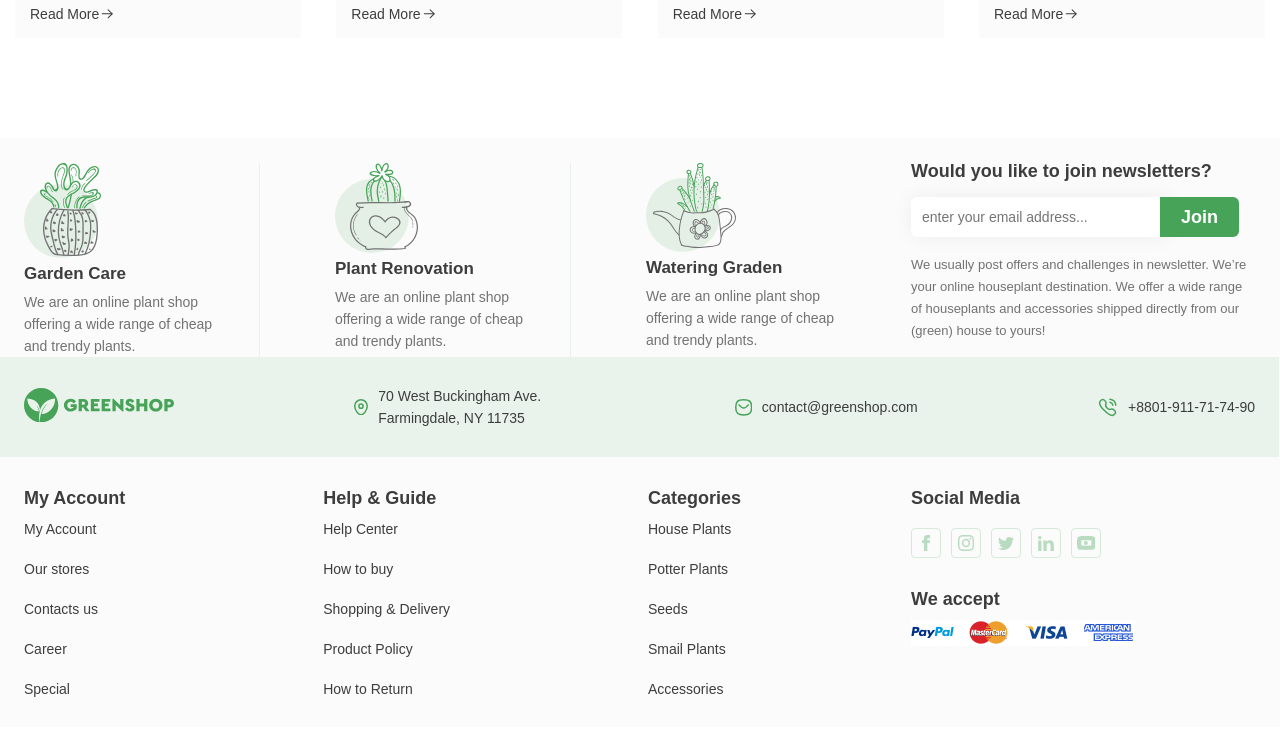
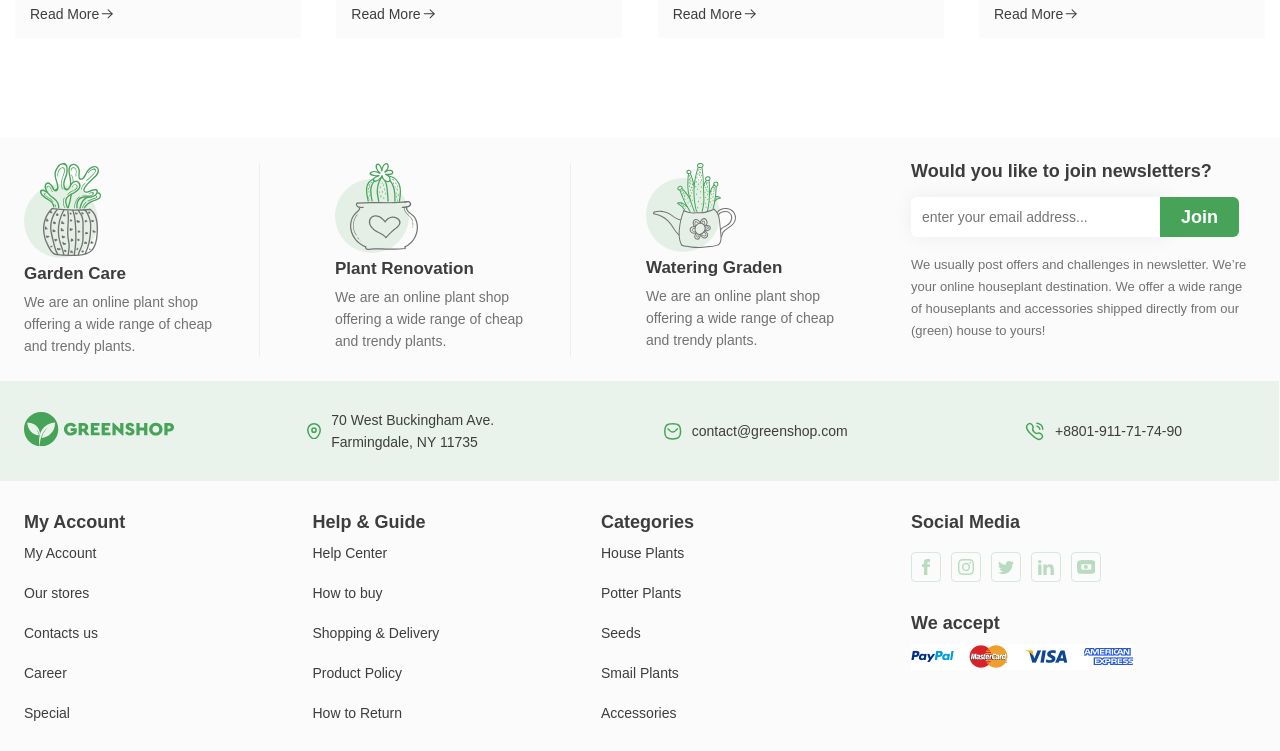
Before and after one commit to Maxxiim/test, a website built with Vite: page index.html in a window 1280 px wide. Shown: the part 2858-3609 px from the top of the page. Before the commit the page ends 3585 px from the top, so only its background shows below. Built offline with nearby package versions, Linux system fonts and the light colour scheme; files whose address does not match are found by name.

Commit message:
small fixed

```diff
--- a/assets/scss/components/footer.scss
+++ b/assets/scss/components/footer.scss
@@ -13,6 +13,7 @@
 .footer__recomendation {
     display: flex;
     justify-content: space-between;
+    margin-bottom: 24px;
 }
 
 .footer__recomendation-list {
@@ -148,13 +149,39 @@
 .footer__contacts-list-item-mark {}
 
 .footer__contacts-list-item-street {
-    max-width: 176px;
+    width: 200px;
+    max-width: 250px;
     line-height: 22px;
+    transition: all .2s ease-in;
+
+    &:hover {
+        font-size: 15px;
+        font-weight: 700;
+    }
 }
 
-.footer__contacts-list-item-email {}
+.footer__contacts-list-item-email {
+    width: 200px;
+    max-width: 250px;
+    transition: all .2s ease-in-out;
 
-.footer__contacts-list-item-phone {}
+    &:hover {
+        max-width: 250px;
+        font-size: 15px;
+        font-weight: 700;
+    }
+}
+
+.footer__contacts-list-item-phone {
+    width: 200px;
+    max-width: 250px;
+    transition: all .2s ease-in;
+
+    &:hover {
+        font-size: 15px;
+        font-weight: 700;
+    }
+}
 
 // footer contacts end
 
@@ -175,6 +202,8 @@
 .footer__menu-list-item {
     display: flex;
     flex-direction: column;
+    width: 140px;
+    max-width: 170px;
 }
 
 .footer__menu-list-item-title {
@@ -187,6 +216,13 @@
 .footer__menu-list-item-link {
     line-height: 30px;
     margin-bottom: 10px;
+
+    transition: all .1s ease-in;
+
+    &:hover {
+        font-size: 14px;
+        font-weight: 700;
+    }
 
     &:last-child {
         margin-bottom: 0;
--- a/index.html
+++ b/index.html
@@ -1104,12 +1104,12 @@
                                     stroke="#46A358" stroke-opacity="1.000000" stroke-width="1.500000"
                                     stroke-linejoin="round" />
                             </svg>
-                            <a href="#">
-                                <p class="footer__contacts-list-item-street">
+                            <p class="footer__contacts-list-item-street">
+                                <a href="#">
                                     70 West Buckingham Ave.
                                     Farmingdale, NY 11735
-                                </p>
-                            </a>
+                                </a>
+                            </p>
                         </div>
                         <!-- street end -->
 
@@ -1228,15 +1228,21 @@
                                 <!-- twit end -->
                                 <!-- in start -->
                                 <li class="footer__menu-payments-social-list-item">
-                                    <svg width="16" height="15" viewBox="0 0 16 15.3333" fill="" xmlns="http://www.w3.org/2000/svg" xmlns:xlink="http://www.w3.org/1999/xlink">
-                                        <path id="Linkedin" d="M3.33334 1.66675C3.33334 2.6001 2.60001 3.33325 1.66666 3.33325C0.733337 3.33325 0 2.6001 0 1.66675C0 0.733398 0.733337 0 1.66666 0C2.60001 0 3.33334 0.733398 3.33334 1.66675ZM3.33334 4.66675L0 4.66675L0 15.3333L3.33334 15.3333L3.33334 4.66675ZM8.66666 4.66675L5.33334 4.66675L5.33334 15.3333L8.66666 15.3333L8.66666 9.7334C8.66666 6.6001 12.6667 6.33325 12.6667 9.7334L12.6667 15.3333L16 15.3333L16 8.6001C16 3.33325 10.0667 3.53345 8.66666 6.1333L8.66666 4.66675Z" fill="" fill-opacity="0.600000" fill-rule="nonzero"/>
+                                    <svg width="16" height="15" viewBox="0 0 16 15.3333" fill=""
+                                        xmlns="http://www.w3.org/2000/svg" xmlns:xlink="http://www.w3.org/1999/xlink">
+                                        <path id="Linkedin"
+                                            d="M3.33334 1.66675C3.33334 2.6001 2.60001 3.33325 1.66666 3.33325C0.733337 3.33325 0 2.6001 0 1.66675C0 0.733398 0.733337 0 1.66666 0C2.60001 0 3.33334 0.733398 3.33334 1.66675ZM3.33334 4.66675L0 4.66675L0 15.3333L3.33334 15.3333L3.33334 4.66675ZM8.66666 4.66675L5.33334 4.66675L5.33334 15.3333L8.66666 15.3333L8.66666 9.7334C8.66666 6.6001 12.6667 6.33325 12.6667 9.7334L12.6667 15.3333L16 15.3333L16 8.6001C16 3.33325 10.0667 3.53345 8.66666 6.1333L8.66666 4.66675Z"
+                                            fill="" fill-opacity="0.600000" fill-rule="nonzero" />
                                     </svg>
                                 </li>
                                 <!-- in end -->
                                 <!-- union start -->
                                 <li class="footer__menu-payments-social-list-item">
-                                    <svg width="18.6" height="13.9" viewBox="0 0 18.6659 13.98" fill="" xmlns="http://www.w3.org/2000/svg" xmlns:xlink="http://www.w3.org/1999/xlink">
-                                        <path id="Union" d="M18.6659 7.01904C18.6659 2.19702 18.277 0.408203 15.2438 0.175049C12.4439 -0.0583496 6.22195 -0.0583496 3.42209 0.175049C0.388885 0.408203 0 2.19702 0 7.01904C0 11.8411 0.388885 13.6299 3.42209 13.8633C6.22195 14.0188 12.4439 14.0188 15.2438 13.8633C18.277 13.7078 18.6659 11.8411 18.6659 7.01904ZM4.32443 4.35693Q4.32407 4.3606 4.3237 4.3645Q4.23602 5.25244 4.23602 7.01904Q4.23602 8.7793 4.32306 9.66724Q6.16599 9.7439 9.33295 9.7439Q12.4464 9.7439 14.3441 9.66577Q14.4299 8.7688 14.4299 7.01904Q14.4299 5.25244 14.3422 4.3645L14.3415 4.35718Q13.5589 4.30859 12.4882 4.27808Q11.0175 4.23608 9.33295 4.23608Q7.64838 4.23608 6.17767 4.27808Q5.09738 4.30884 4.32443 4.35693ZM6.99976 7.01929C6.99976 5.59009 8.50391 4.6604 9.78232 5.29956C11.1994 6.00806 11.1994 8.03052 9.78232 8.73901C8.50391 9.37817 6.99976 8.44849 6.99976 7.01929Z" clip-rule="evenodd" fill="" fill-opacity="0.600000" fill-rule="evenodd"/>
+                                    <svg width="18.6" height="13.9" viewBox="0 0 18.6659 13.98" fill=""
+                                        xmlns="http://www.w3.org/2000/svg" xmlns:xlink="http://www.w3.org/1999/xlink">
+                                        <path id="Union"
+                                            d="M18.6659 7.01904C18.6659 2.19702 18.277 0.408203 15.2438 0.175049C12.4439 -0.0583496 6.22195 -0.0583496 3.42209 0.175049C0.388885 0.408203 0 2.19702 0 7.01904C0 11.8411 0.388885 13.6299 3.42209 13.8633C6.22195 14.0188 12.4439 14.0188 15.2438 13.8633C18.277 13.7078 18.6659 11.8411 18.6659 7.01904ZM4.32443 4.35693Q4.32407 4.3606 4.3237 4.3645Q4.23602 5.25244 4.23602 7.01904Q4.23602 8.7793 4.32306 9.66724Q6.16599 9.7439 9.33295 9.7439Q12.4464 9.7439 14.3441 9.66577Q14.4299 8.7688 14.4299 7.01904Q14.4299 5.25244 14.3422 4.3645L14.3415 4.35718Q13.5589 4.30859 12.4882 4.27808Q11.0175 4.23608 9.33295 4.23608Q7.64838 4.23608 6.17767 4.27808Q5.09738 4.30884 4.32443 4.35693ZM6.99976 7.01929C6.99976 5.59009 8.50391 4.6604 9.78232 5.29956C11.1994 6.00806 11.1994 8.03052 9.78232 8.73901C8.50391 9.37817 6.99976 8.44849 6.99976 7.01929Z"
+                                            clip-rule="evenodd" fill="" fill-opacity="0.600000" fill-rule="evenodd" />
                                     </svg>
                                 </li>
                                 <!-- union end -->
@@ -1253,12 +1259,9 @@
             </div>
         </footer>
 
-
     </div>
     <!-- page end -->
     </div>
-
-
 
     <script type="module" src="/main.js"></script>
 </body>
```
